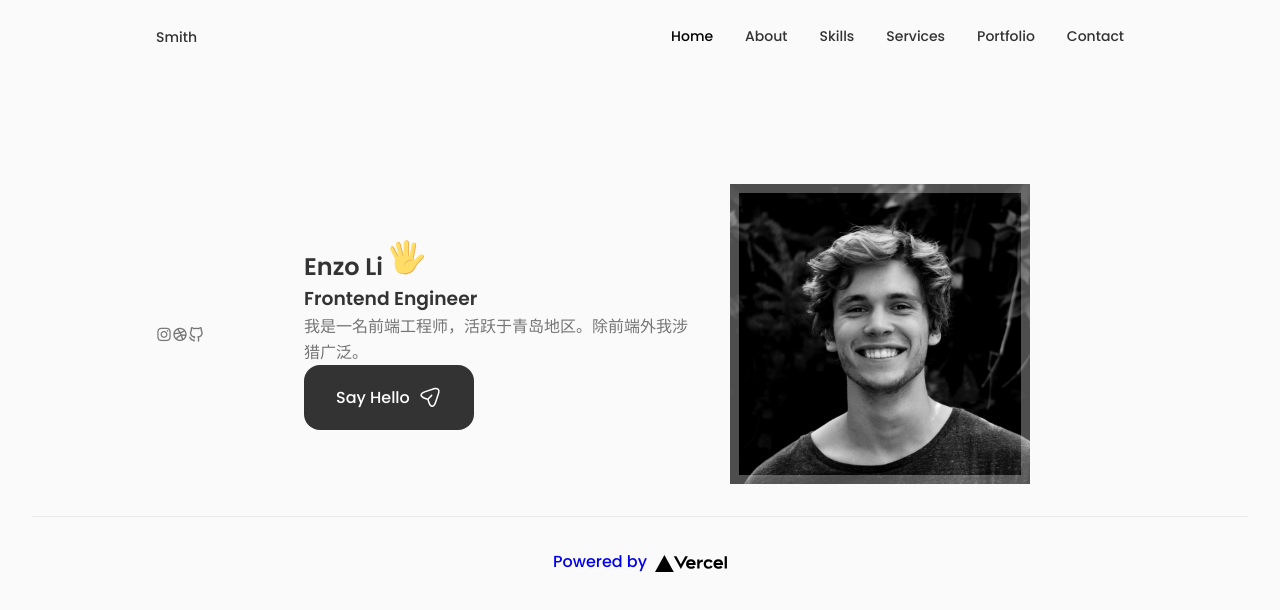
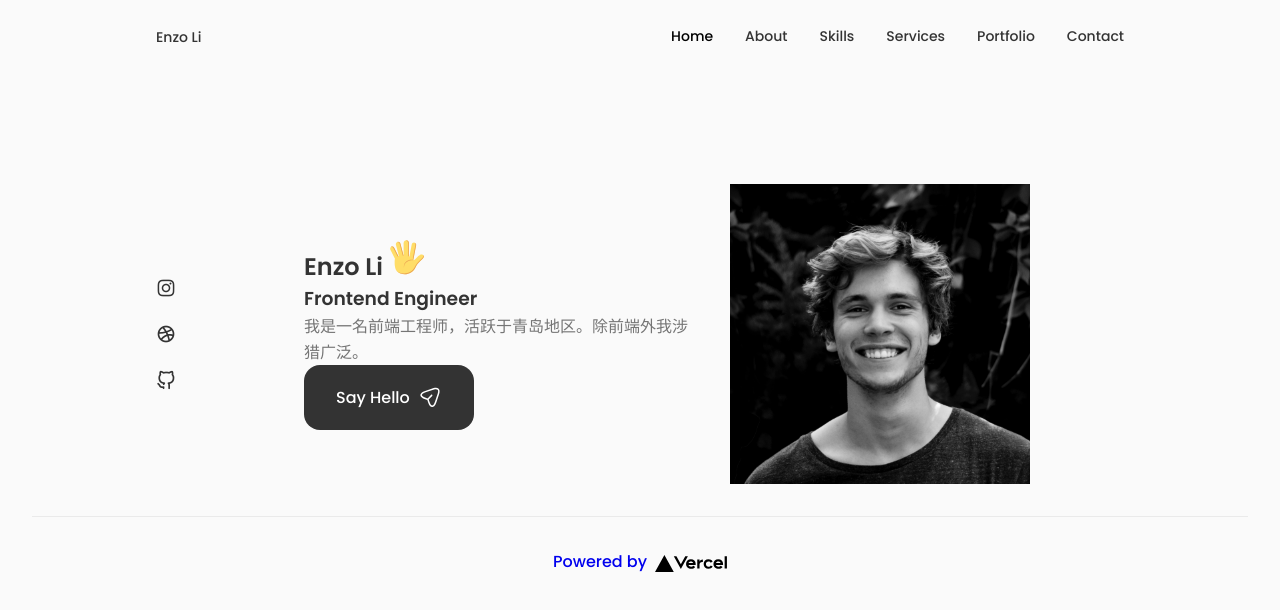
Before and after one commit to Eynzof/portfolio, a Next.js app: page / in a window 1280 px wide. Shown: the top 610 px of the page. Built offline with nearby package versions, Linux system fonts and the light colour scheme.

Commit message:
social icon

```diff
--- a/src/components/header/Header.tsx
+++ b/src/components/header/Header.tsx
@@ -10,7 +10,7 @@ const Header = () => {
         <header className={styles.header}>
             <nav className={`${styles.nav} container`}>
                 <Link href="/">
-                    <span className={styles.nav__logo}>Smith</span>
+                    <span className={styles.nav__logo}>Enzo Li</span>
                 </Link>
                 <div className={Toggle ? `${styles.nav__menu} ${styles.show__menu}` : `${styles.nav__menu}`}>
                     <ul className={`${styles.nav__list} grid`}>
--- a/src/components/home/Social.tsx
+++ b/src/components/home/Social.tsx
@@ -1,15 +1,16 @@
 import React from 'react';
+import styles from './home.module.css';
 
 const Social = () => {
     return (
-        <div className="home__social">
-            <a className="home__social--icon" target="_blank">
+        <div className={styles.home__social}>
+            <a className={styles['home__social-icon']} target="_blank">
                 <i className="uil uil-instagram"></i>
             </a>
-            <a className="home__social--icon" target="_blank">
+            <a className={styles['home__social-icon']} target="_blank">
                 <i className="uil uil-dribbble"></i>
             </a>
-            <a className="home__social--icon" target="_blank">
+            <a className={styles['home__social-icon']} target="_blank">
                 <i className="uil uil-github-alt"></i>
             </a>
         </div>
--- a/src/components/home/home.module.css
+++ b/src/components/home/home.module.css
@@ -5,10 +5,25 @@
     align-items: center;
 }
 
+.home__social {
+    display: grid;
+    grid-template-columns: max-content;
+    row-gap: 1rem;
+}
+
+.home__social-icon {
+    font-size: 1.25rem;
+    color: var(--title-color);
+}
+
+.home__social-icon:hover {
+    color: var(--title-color-dark);
+}
+
 .home__img {
-    background: url(/profile.jpg) no-repeat center;
+    background: url('/profile.jpg') no-repeat center;
     background-size: cover;
-    box-shadow: inset 0 0 0 9px rgba(255,255,255,30%);
+    box-shadow: inset 0 0 0 9px rgba(255,255,255/30%);
     order: 1;
     width: 300px;
     height: 300px;
```
Also changed, not shown: src/components/home/assets/profile.jpg (deleted).
